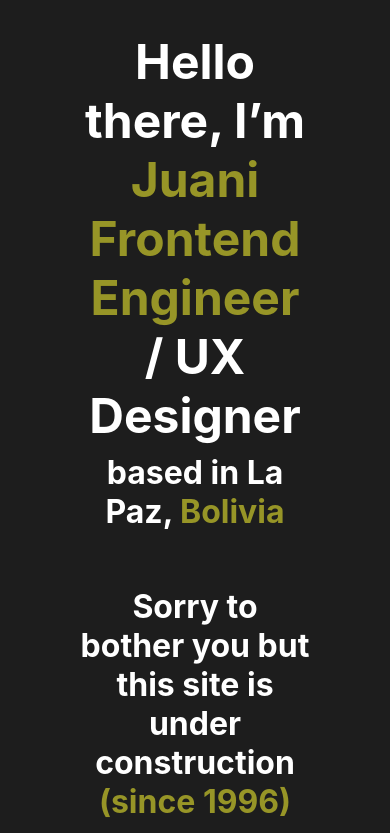
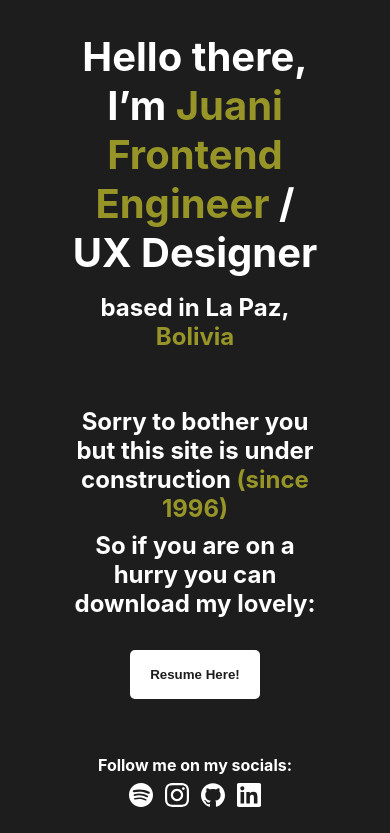
Before and after one commit to DrunkOldDog/portfolio, a Next.js app: page / in a window 390 px wide. Shown: the top 833 px of the page. Built offline with nearby package versions, Linux system fonts and the light colour scheme.

Commit message:
Fix responsive sizes

```diff
--- a/src/pages/index.js
+++ b/src/pages/index.js
@@ -37,7 +37,7 @@ export default function Home() {
             <h1>
               Hello there, I’m <span className="primary">Juani</span>
             </h1>
-            <h1 style={{ marginBottom: 8 }}>
+            <h1 style={{ marginBottom: 16 }}>
               <span className="primary">Frontend Engineer</span> / UX Designer
             </h1>
             <h2>
@@ -54,7 +54,11 @@ export default function Home() {
               So if you are on a hurry you can download my lovely:
             </h2>
 
-            <a href="/juani_reyes_resume.pdf" download>
+            <a
+              href="/juani_reyes_resume.pdf"
+              target="_blank"
+              rel="noopener noreferrer"
+            >
               <Button>Resume Here!</Button>
             </a>
           </section>
--- a/styles/globals.css
+++ b/styles/globals.css
@@ -65,14 +65,40 @@ p {
   padding: 40px 144px;
 }
 
+/* Mobile */
 @media screen and (max-width: 360px) {
   .container {
     padding: 32px 40px;
   }
+
+  h1 {
+    font-size: 32px;
+  }
+
+  h2 {
+    font-size: 24px;
+  }
+
+  h3 {
+    font-size: 16px;
+  }
 }
 
+/* Tablet */
 @media screen and (max-width: 600px) and (min-width: 360px) {
   .container {
-    padding: 32px 80px;
+    padding: 32px 64px;
+  }
+
+  h1 {
+    font-size: 40px;
+  }
+
+  h2 {
+    font-size: 24px;
+  }
+
+  h3 {
+    font-size: 16px;
   }
 }
```
